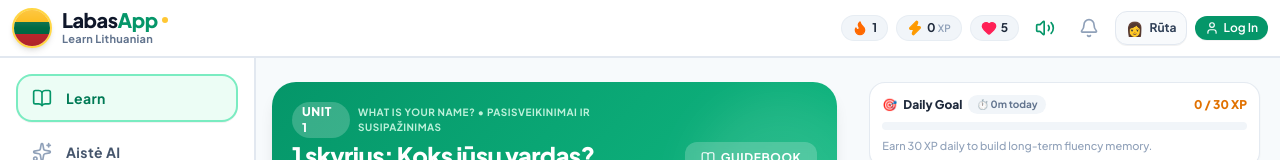
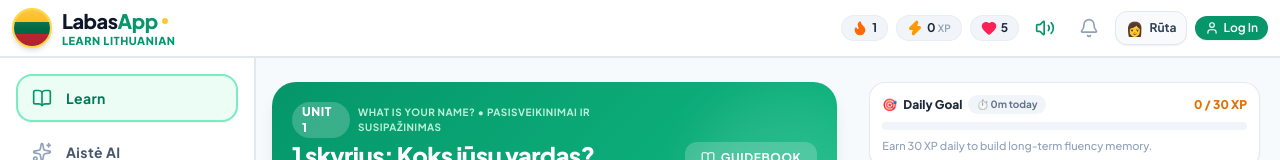
Before and after one commit to ekpeprince/sekmes-lithuanian, a Next.js app: page / in a window 1280 px wide. Shown: the top 160 px of the page. Built offline with nearby package versions, Linux system fonts and the light colour scheme; no server answers.

Commit message:
style(navbar): boost contrast and uppercase styling for 'Learn Lithuanian' subtitle

```diff
--- a/src/components/Navbar.tsx
+++ b/src/components/Navbar.tsx
@@ -49,7 +49,7 @@ export const Navbar: React.FC = () => {
                 <span className="text-emerald-600 font-extrabold">App</span>
                 <span className="ml-1 h-1.5 w-1.5 rounded-full bg-amber-400 animate-pulse" title="Baltic Amber" />
               </div>
-              <span className="text-[10px] sm:text-[11px] font-bold text-slate-500 group-hover:text-emerald-600 tracking-wide leading-tight mt-0.5 transition-colors">
+              <span className="text-[10px] sm:text-[11px] font-extrabold text-emerald-600 uppercase tracking-wider leading-none mt-1">
                 Learn Lithuanian
               </span>
             </div>
```
